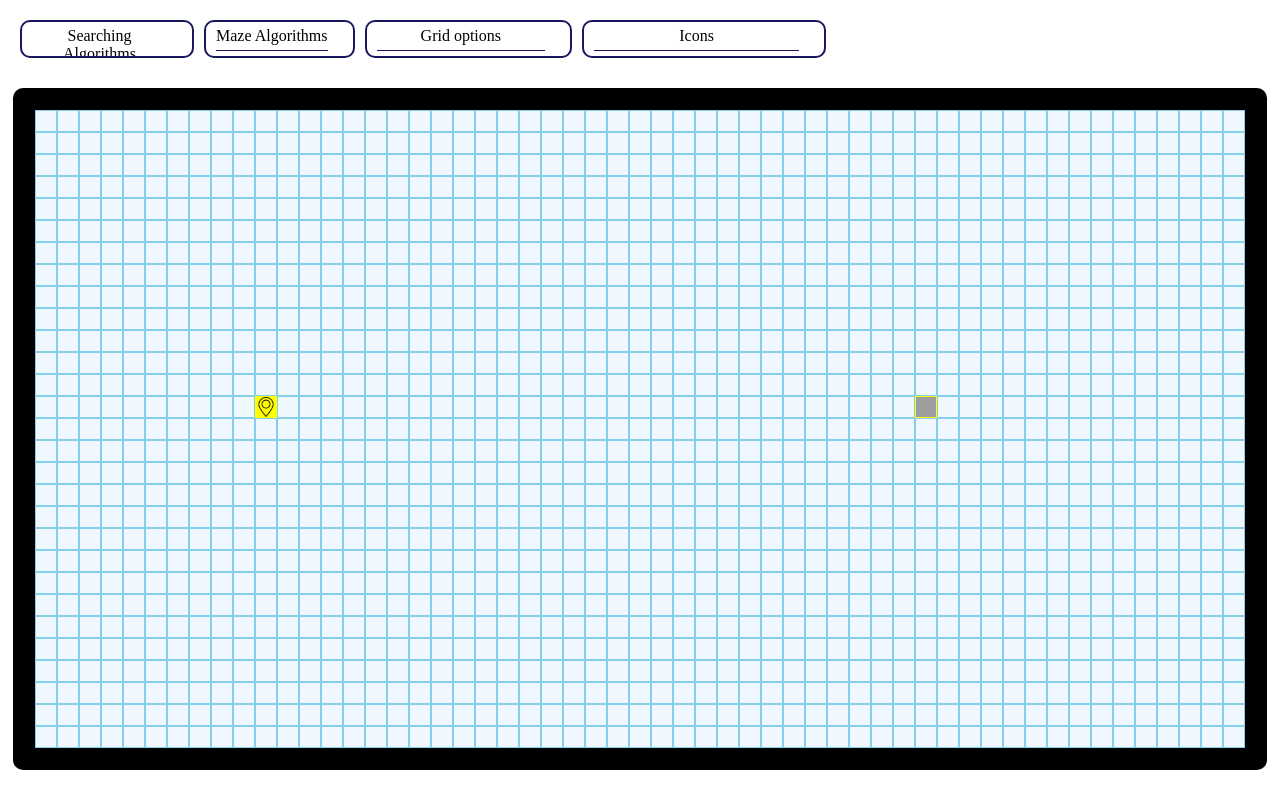
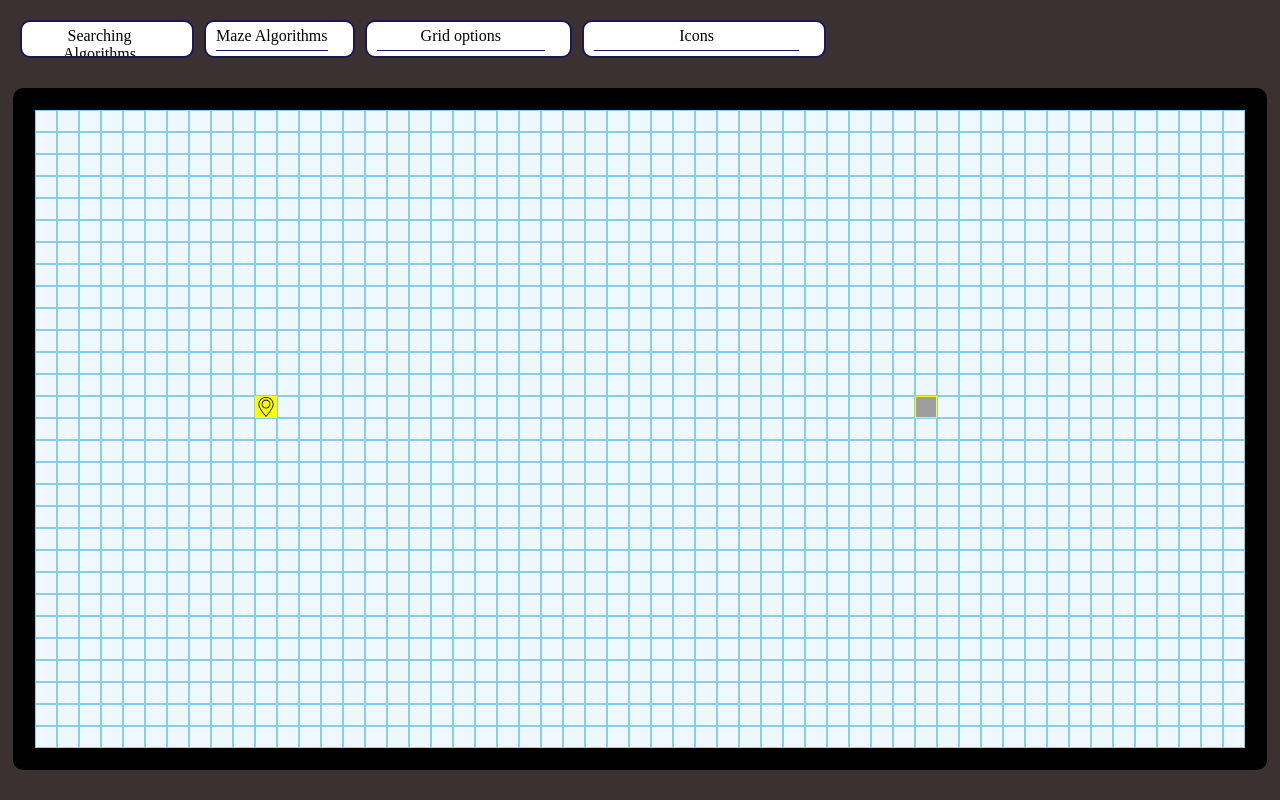
Before and after one commit to manukmelkonyan/PathFindingVisualizer, a React (Create React App) app: page / in a window 1280 px wide. Built offline with nearby package versions, Linux system fonts and the light colour scheme; grey boxes are pictures that could not be loaded; a web font is replaced by a local one.

Commit message:
Changing some styles for control panel

```diff
--- a/src/Assets/Styles/app.css
+++ b/src/Assets/Styles/app.css
@@ -1,6 +1,9 @@
 body {
   /* background-color: rgb(24, 23, 94); */
-  background-color: white;
+  /* background-color: white; */
+  /* background-image: url(https://cutewallpaper.org/21/cool-background/Cool-Background-GIF-Gfycat.gif);
+  background-size: 100%; */
+  background-color: rgb(59, 49, 49);
 }
 
 .flex-box {
--- a/src/Assets/Styles/controlPanel.css
+++ b/src/Assets/Styles/controlPanel.css
@@ -102,6 +102,7 @@ label {
 
 .inline-block label {
   min-width: 140px;
+  white-space: nowrap;
   margin-right: 15px;
 }
 
```
